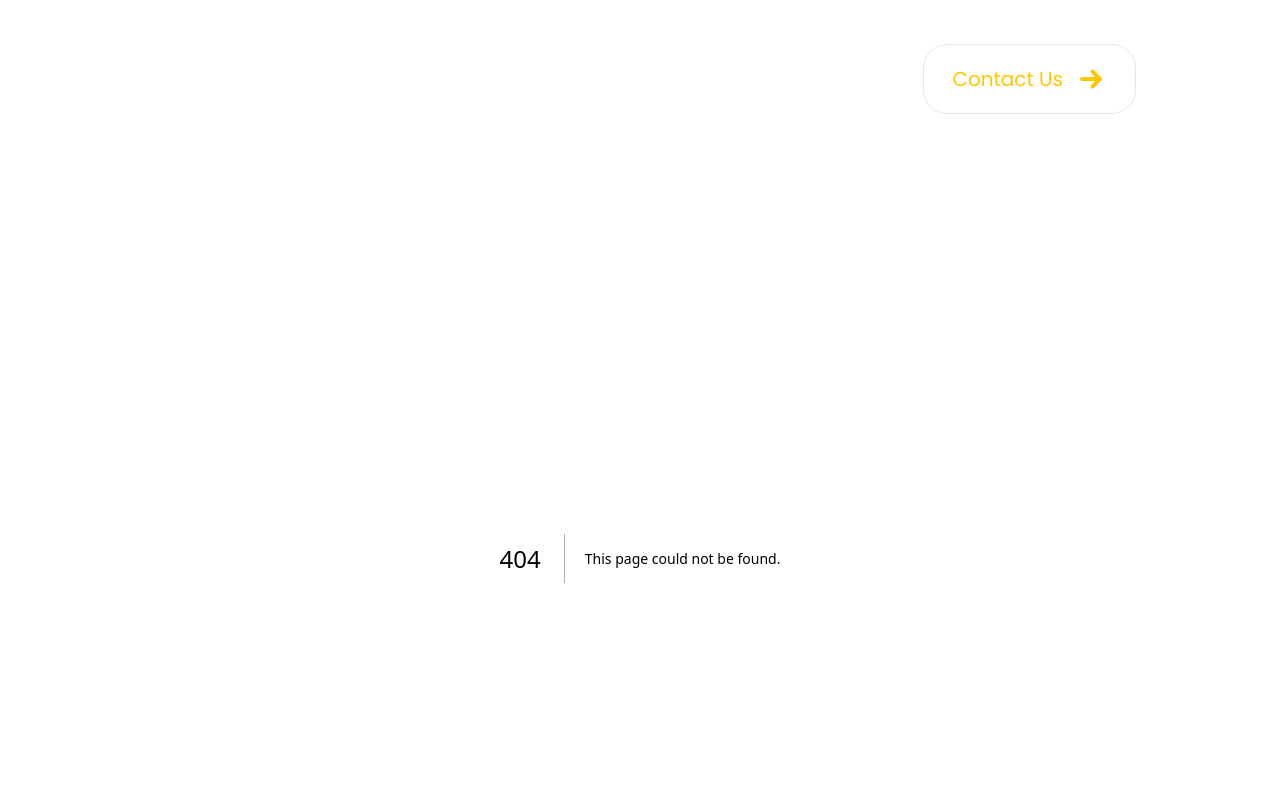
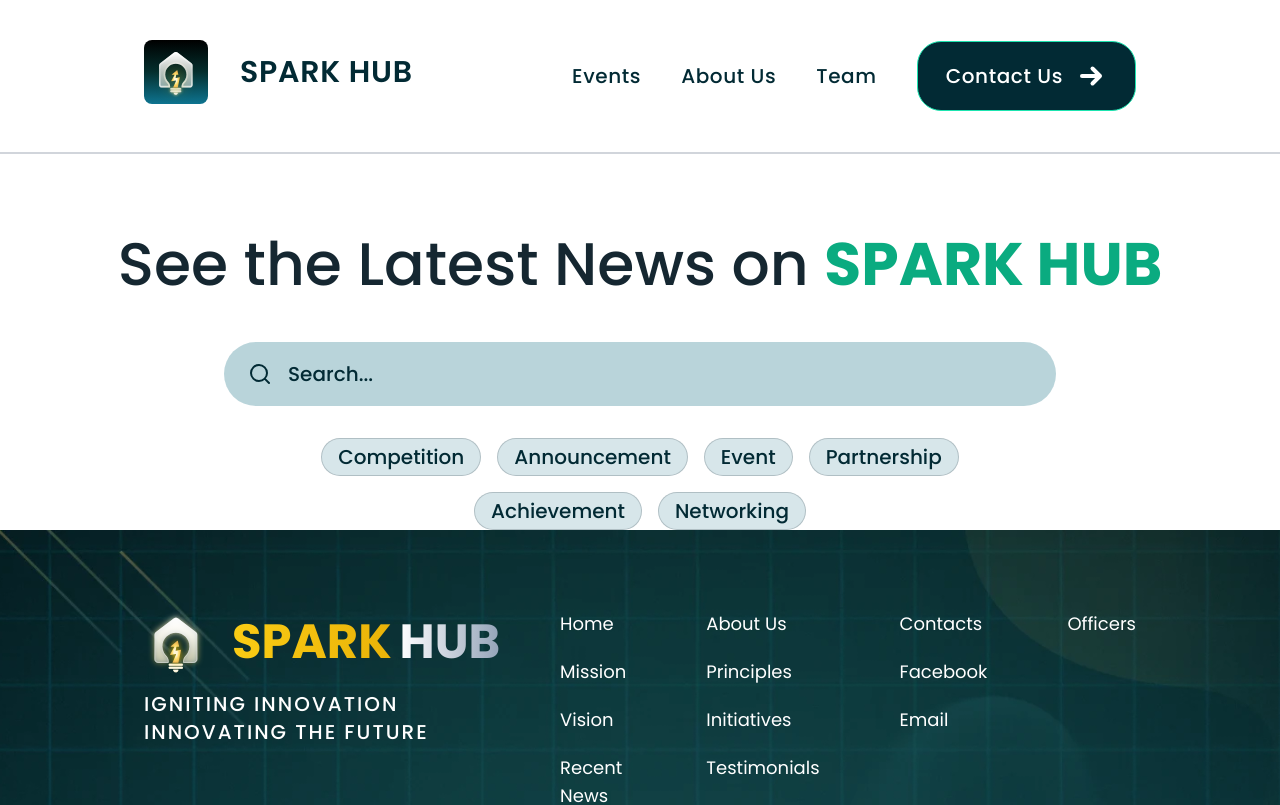
Before and after one commit to SPARK-Hub-WVSU/SPARK-Hub-Website, a Next.js app in the folder frontend/: page /events in a window 1280 px wide. Before the commit this address had no page. Shown: the top 805 px of the page. Built offline with nearby package versions, Linux system fonts and the light colour scheme; what tailwindcss-textglow would draw is missing.

Commit message:
feat: news page

```diff
--- /dev/null
+++ b/frontend/app/events/Tag.tsx
@@ -0,0 +1,35 @@
+import { Check } from "lucide-react";
+
+type TagProps = {
+  label: string;
+  active?: boolean;
+  onClick?: () => void;
+};
+
+const Tag = ({ label, active = false, onClick }: TagProps) => {
+  return (
+    <button
+      type="button"
+      onClick={onClick}
+      className={`
+        inline-flex items-center gap-2 px-4 py-1 rounded-full border transition-all duration-200 border-[#152731]/20
+        ${active
+          ? " bg-[linear-gradient(90deg,rgba(55,131,148,1)_0%,rgba(10,170,127,0.91)_100%)] text-white"
+          : " bg-[#378394]/20 text-metallic hover:bg-[#378394]/30"}
+      `}
+    >
+      {active && (
+        <Check
+          className="w-[22px] h-[22px]"
+          strokeWidth={3}
+        />
+      )}
+
+      <span className="font-medium text-xl">
+        {label}
+      </span>
+    </button>
+  );
+};
+
+export default Tag;
--- /dev/null
+++ b/frontend/app/events/page.tsx
@@ -0,0 +1,77 @@
+"use client";
+
+import { useState } from "react";
+import Tag from "./Tag";
+
+const TAGS: string[] = [
+  "Competition",
+  "Announcement",
+  "Event",
+  "Partnership",
+  "Achievement",
+  "Networking",
+];
+
+const Page = () => {
+  // multiple selected tags
+  const [activeTags, setActiveTags] = useState<string[]>([]);
+
+  const toggleTag = (tag: string) => {
+    setActiveTags((prev) =>
+      prev.includes(tag)
+        ? prev.filter((t) => t !== tag)
+        : [...prev, tag]
+    );
+  };
+
+  return (
+    <>
+      <div className="border-t-2 border-gray-300" />
+
+      <section className="pt-20 flex flex-col items-center">
+        <div className="pb-12">
+          <h1 className="font-medium text-6xl text-[#152731]">
+            See the Latest News on{" "}
+            <strong className="text-[#0AAB80]">SPARK HUB</strong>
+          </h1>
+        </div>
+
+        {/* Search */}
+        <div className="relative w-[52rem]">
+          <svg
+            className="absolute left-6 top-1/2 -translate-y-1/2 h-6 w-6 text-metallic pointer-events-none"
+            fill="none"
+            stroke="currentColor"
+            strokeWidth={2}
+            viewBox="0 0 24 24"
+          >
+            <path
+              strokeLinecap="round"
+              strokeLinejoin="round"
+              d="m21 21-4.35-4.35M11 19a8 8 0 1 1 0-16 8 8 0 0 1 0 16Z"
+            />
+          </svg>
+
+          <input
+            type="text"
+            className="rounded-full bg-[#378394]/35 w-full h-16 text-metallic pl-16 font-medium text-xl focus:outline-none placeholder-metallic"
+            placeholder="Search..."
+          />
+        </div>
+
+        <div className="w-[48rem] pt-8 flex flex-wrap gap-4 justify-center">
+          {TAGS.map((tag) => (
+            <Tag
+              key={tag}
+              label={tag}
+              active={activeTags.includes(tag)}
+              onClick={() => toggleTag(tag)}
+            />
+          ))}
+        </div>
+      </section>
+    </>
+  );
+};
+
+export default Page;
--- a/frontend/components/layout/Header.tsx
+++ b/frontend/components/layout/Header.tsx
@@ -1,13 +1,18 @@
 "use client";
 
+import { usePathname } from "next/navigation";
 import Link from "next/link";
 import Image from "next/image";
 import { ArrowRightIcon, XMarkIcon } from "@heroicons/react/24/outline";
 import { useState } from "react";
 
 export default function Header() {
+  const pathname = usePathname();
   const [isMobileMenuOpen, setIsMobileMenuOpen] = useState(false);
 
+  const isDarkHeader = pathname.startsWith("/events")
+    // || pathname.startsWith('/') add renz route page here
+    ;
   return (
     <header className="bg-transparent relative z-10">
       <nav className="text-white text-2xl lg:text-2xl md:text-xl sm:text-lg w-full h-auto flex flex-row items-center justify-between md:py-3 sm:px-12 px-6 md:px-16 lg:px-36 sm:my-7 my-5">
@@ -17,23 +22,40 @@ export default function Header() {
             href="/"
             className="font-semibold text-xl sm:text-2xl md:text-2xl lg:text-3xl flex items-center gap-4 sm:gap-6 md:gap-8 relative"
           >
+            <div className={`
+              ${isDarkHeader ? " bg-gradient-to-b from-black via-teal-950 to-cyan-700 rounded-lg" : ""}`}>
               <Image
-              src="/vectors/nav_logo.svg"
+                src={
+                  isDarkHeader
+                    ? "/vectors/nav_logo_dark.svg"
+                    : "/vectors/nav_logo.svg"
+                }
                 alt="SPARK Hub Logo"
                 width={45}
                 height={45}
                 priority
-              className="glow-xl glow-white w-9 h-9 sm:w-12 sm:h-12 xl:w-16 xl:h-16 mt-1.5"
+                className="pt-3 px-1 w-9 h-9 sm:w-12 sm:h-12 xl:w-16 xl:h-16"
               />
-            <h1 className="hidden sm:block">SPARK HUB</h1>
+            </div>
+
+            <h1 className={`hidden sm:block tracking-wide
+              ${isDarkHeader ? "text-metallic" : "text-white"}`}>SPARK HUB</h1>
           </Link>
         </div>
 
         {/* Desktop Navigation Links */}
         <div
           id="Content"
-          className="hidden md:flex flex-row gap-4 lg:gap-10 justify-center items-center"
+          className={`hidden md:flex flex-row gap-4 lg:gap-10 justify-center items-center font-medium tracking-wide
+            ${isDarkHeader ? "text-metallic" : "text-white"}`}
         >
+          <Link
+            href="/events"
+            className="transform transition-all duration-300 ease-in-out text-sm md:text-base lg:text-xl relative group"
+          >
+            <span className="relative z-10">Events</span>
+            <span className="absolute left-0 bottom-[-0.40rem] w-full h-0.5 bg-accent scale-x-0 group-hover:scale-x-100 transition-transform duration-300 origin-center" />
+          </Link>
           <Link
             href="/about"
             className="transform transition-all duration-300 ease-in-out text-sm md:text-base lg:text-xl relative group"
@@ -53,12 +75,14 @@ export default function Header() {
             href="/contact"
             className="transform transition-all duration-300 ease-in-out hover:scale-105 hover:brightness-105"
           >
-            <button className="text-accent bg-white bg-opacity-5 backdrop-blur-3xl w-auto px-3 py-2 md:px-5 md:py-3 lg:px-7 lg:py-5 flex flex-row items-center gap-2 lg:gap-3 border rounded-2xl lg:rounded-3xl text-sm md:text-base lg:text-xl">
+            <button className={`bg-opacity-5 backdrop-blur-3xl w-auto px-3 py-2 md:px-5 md:py-3 lg:px-7 lg:py-5 flex flex-row items-center gap-2 lg:gap-3 border rounded-2xl lg:rounded-3xl text-sm md:text-base lg:text-xl
+              ${isDarkHeader ? "text-white bg-metallic border-[#1DE5B0]" : "text-accent bg-white"}`}>
               <div>Contact Us</div>
               <div>
                 <ArrowRightIcon
                   strokeWidth={4}
-                  className="mx-1 h-4 md:h-5 lg:h-6 stroke-accent"
+                  className={`mx-1 h-4 md:h-5 lg:h-6
+                    ${isDarkHeader ? "stroke-white" : "stroke-accent"}`}
                 />
               </div>
             </button>
@@ -91,6 +115,13 @@ export default function Header() {
         <div className="md:hidden bg-white shadow-xl">
           <div className="px-4 py-7 space-y-4">
             <Link
+              href="/events"
+              className="block text-black hover:text-accent transition-colors duration-300 text-lg"
+              onClick={() => setIsMobileMenuOpen(false)}
+            >
+              Events
+            </Link>
+            <Link
               href="/about"
               className="block text-black hover:text-accent transition-colors duration-300 text-lg"
               onClick={() => setIsMobileMenuOpen(false)}
--- a/frontend/package.json
+++ b/frontend/package.json
@@ -10,6 +10,7 @@
   },
   "dependencies": {
     "@heroicons/react": "^2.2.0",
+    "lucide-react": "^0.562.0",
     "next": "15.4.5",
     "react": "19.1.0",
     "react-clipboardjs-copy": "^2.1.0",
```
Also changed, not shown: frontend/public/vectors/nav_logo_dark.svg (added), 1 other file (tests, documents, lock files or other folders). Lines whose indentation alone changed are shown as unchanged.
